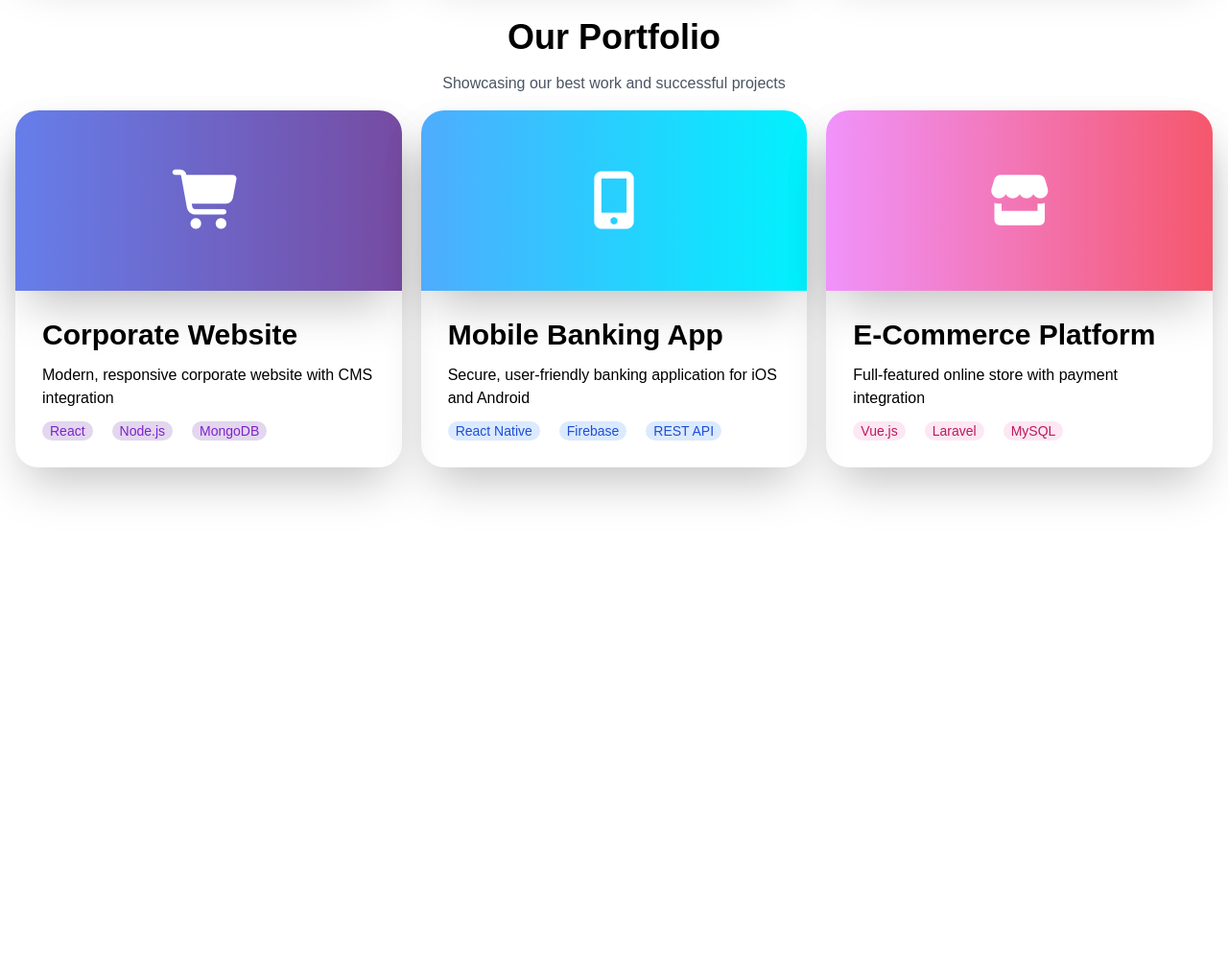
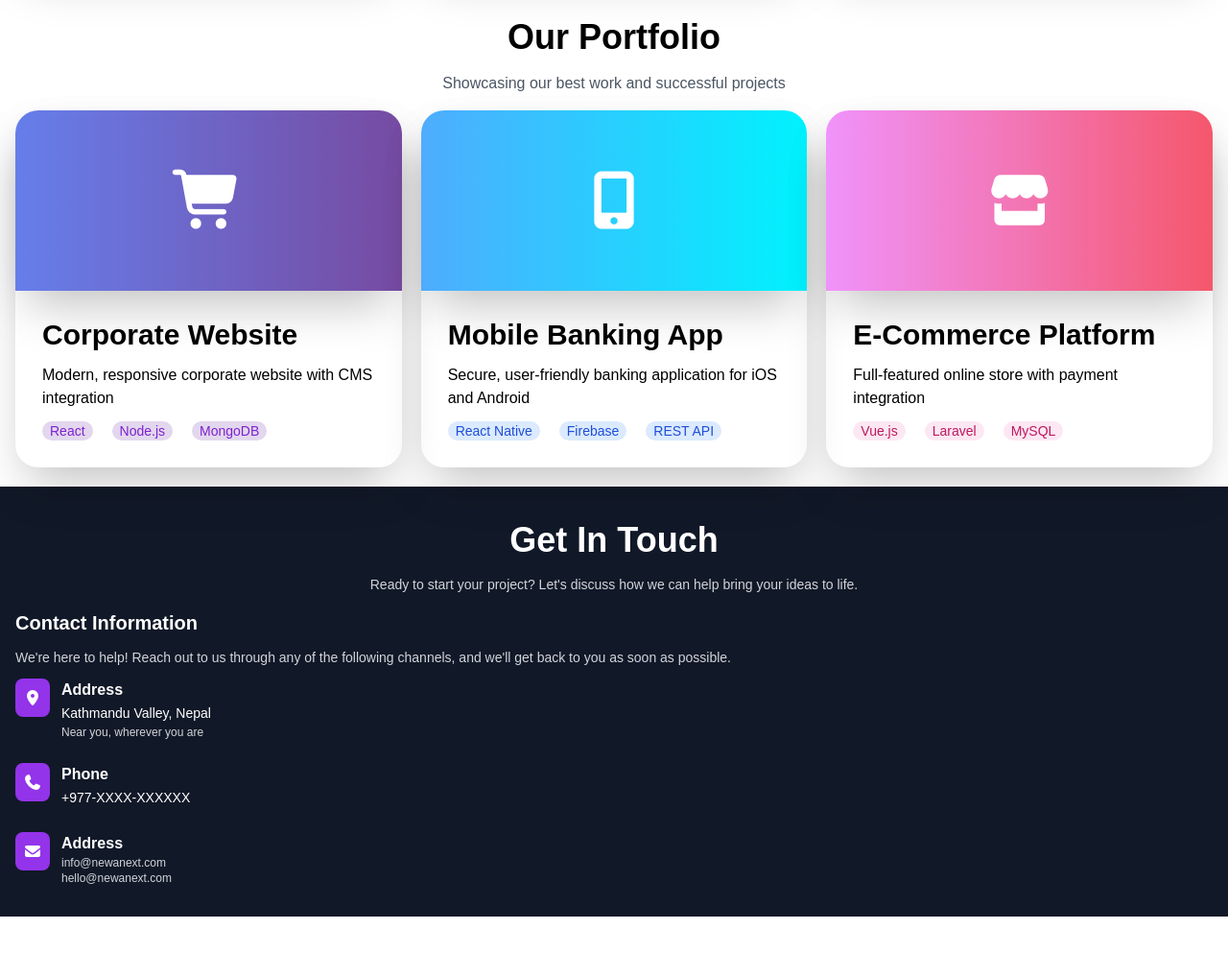
Before and after one commit to manishmagaju/practice-diploy, a plain HTML site: page newanext.html in a window 1280 px wide. Shown: the part 3133-4126 px from the top of the page at 96% size. Before the commit the page ends 3720 px from the top, so only its background shows below. Drawn offline with nearby package versions, Linux system fonts and the light colour scheme.

Commit message:
getinhalf

```diff
--- a/newanext.html
+++ b/newanext.html
@@ -409,8 +409,7 @@
                 </div>
 
                 <div class="flex flex-col gap-5 md:grid md:grid-cols-3">
-                    <div
-                        class="shadow-2xl rounded-3xl transition-transform duration-300 hover:-translate-y-[6px] ">
+                    <div class="shadow-2xl rounded-3xl transition-transform duration-300 hover:-translate-y-[6px] ">
                         <div class="flex flex-col">
                             <div class=" py-16 w-full rounded-t-3xl text-white text-center
                              bg-gradient-to-r from-[#667eea] to-[#764ba2]  shadow-2xl">
@@ -436,8 +435,7 @@
                     </div>
 
 
-                    <div
-                        class="shadow-2xl rounded-3xl transition-transform duration-300 hover:-translate-y-[6px]">
+                    <div class="shadow-2xl rounded-3xl transition-transform duration-300 hover:-translate-y-[6px]">
                         <div class="flex flex-col">
                             <div class=" py-16 w-full rounded-t-3xl text-white text-center
                              bg-gradient-to-r from-[#4facfe] to-[#00f2fe]  shadow-2xl">
@@ -463,8 +461,7 @@
                     </div>
 
 
-                    <div
-                        class="shadow-2xl rounded-3xl transition-transform duration-300 hover:-translate-y-[6px] ">
+                    <div class="shadow-2xl rounded-3xl transition-transform duration-300 hover:-translate-y-[6px] ">
                         <div class="flex flex-col">
                             <div class=" py-16 w-full rounded-t-3xl text-white text-center
                              bg-gradient-to-r from-[#f093fb] to-[#f5576c]  shadow-2xl">
@@ -496,9 +493,79 @@
             </div>
         </section>
 
-        <!-- joinus section -->
-        <section>
-            <div class="container mx-auto py-5"></div>
+        <!-- get in touch section -->
+        <section class="bg-[#111827] text-white">
+            <div class="container mx-auto py-5 px-4">
+                <div>
+                    <h2 class="text-3xl text-center font-semibold py-4 md:text-4xl">Get In Touch</h2>
+                    <p class="text-center pb-4 text-[#d1d5db] text-sm">Ready to start your project? Let's discuss how we
+                        can help bring your ideas to life.</p>
+                </div>
+
+                <div>
+                    <div>
+                        <div>
+                            <h3 class="text-xl font-bold pb-3">Contact Information</h3>
+                            <p class="text-[#d1d5db] text-sm">We're here to help! Reach out to us through any of the
+                                following channels, and we'll get back to you as soon as possible.</p>
+                        </div>
+
+                        <div>
+                            <div class="flex gap-3 py-3">
+                                <div class="bg-[#9333ea] flex items-center py-3 px-2 h-fit rounded-lg">
+                                    <i class="fa-solid fa-location-dot"></i>
+                                </div>
+                                <div>
+                                    <h5 class="font-semibold">Address</h5>
+                                    <span class="text-sm">Kathmandu Valley, Nepal</span>
+                                    <span class="block text-xs text-[#d1d5db] ">Near you, wherever you are</span>
+                                </div>
+                            </div>
+
+                            <div class="flex gap-3 py-3">
+                                <div class="bg-[#9333ea] flex items-center py-3 px-2 h-fit rounded-lg">
+                                    <i class="fa-solid fa-phone"></i>
+                                </div>
+                                <div>
+                                    <h5 class="font-semibold">Phone</h5>
+                                    <span class="text-sm">+977-XXXX-XXXXXX</span>
+                                </div>
+                            </div>
+
+                            <div class="flex gap-3 py-3">
+                                <div class="bg-[#9333ea] flex items-center py-3 px-2 h-fit rounded-lg">
+                                    <i class="fa-solid fa-envelope"></i>
+                                </div>
+                                <div>
+                                    <h5 class="font-semibold">Address</h5>
+                                    <span class="block text-xs text-[#d1d5db] ">info@newanext.com</span>
+                                    <span class="block text-xs text-[#d1d5db] ">hello@newanext.com</span>
+                                </div>
+                            </div>
+
+
+
+                        </div>
+
+
+
+                    </div>
+
+
+
+
+                    <div>
+                        <h5></h5>
+                        <div>
+
+                        </div>
+                    </div>
+                </div>
+
+
+
+            </div>
+            </div>
         </section>
 
 
```
